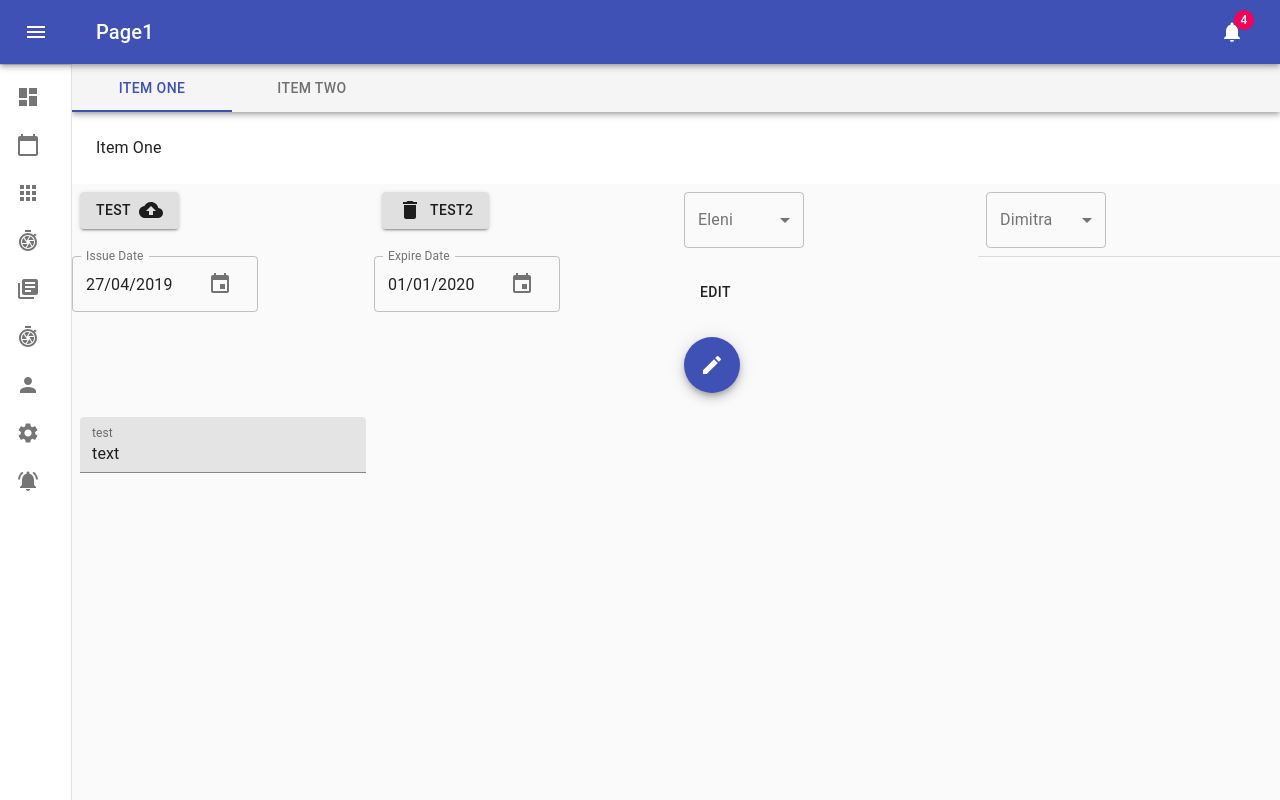
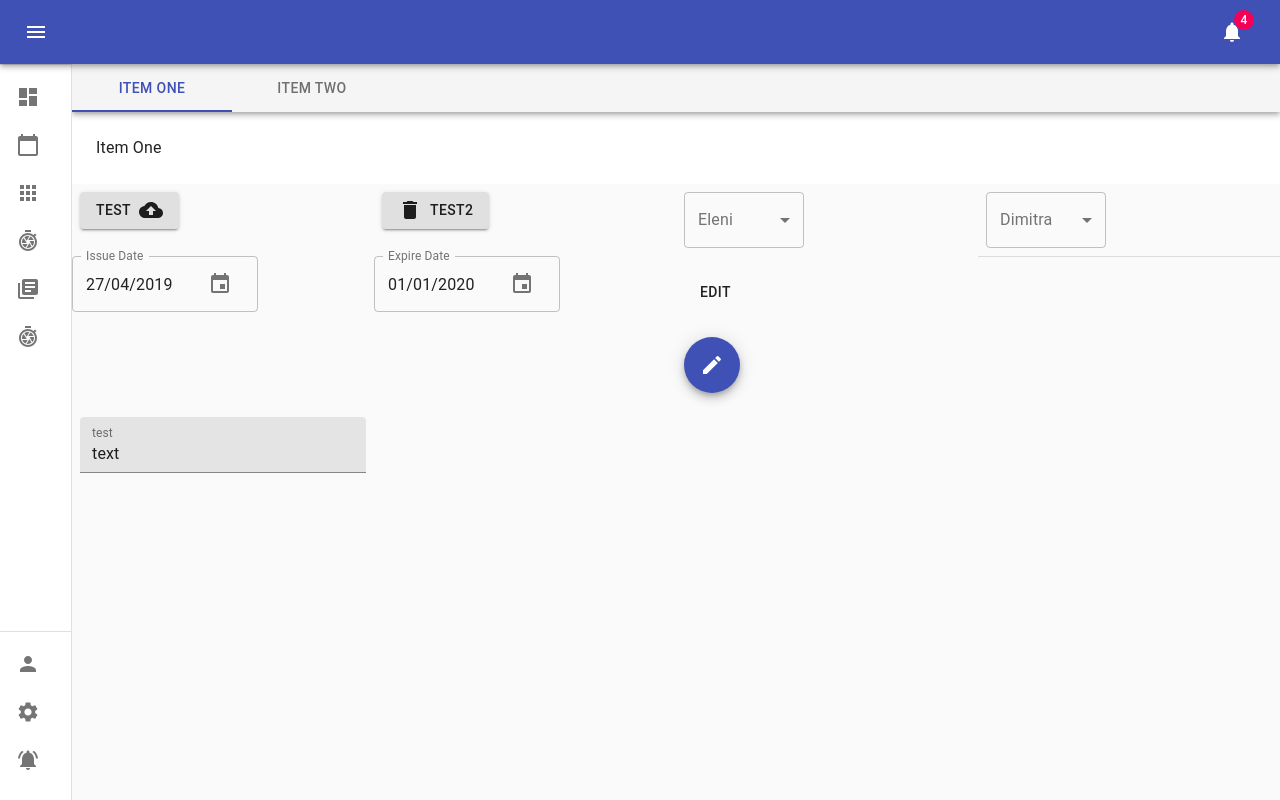
Before and after one commit to nmpegetis/react-pwa-starter, a React (Create React App) app: page / in a window 1280 px wide. Built offline with nearby package versions, Linux system fonts and the light colour scheme; the HTML template or start-up script is replaced by a standard one.

Commit message:
feat: add new user icons list in menu and position them

```diff
--- a/src/layouts/Drawer.js
+++ b/src/layouts/Drawer.js
@@ -6,7 +6,7 @@ import List from '@material-ui/core/List';
 import Divider from '@material-ui/core/Divider';
 import IconButton from '@material-ui/core/IconButton';
 import ChevronLeftIcon from '@material-ui/icons/ChevronLeft';
-import { mainListItems } from './menu';
+import { mainListItems, userListItems } from './menu';
 import styles from './styles';
 
 /**
@@ -30,6 +30,10 @@ const SideDrawer = withStyles(styles)(({ classes, open, onDrawerClose }) => (
 		</div>
 		<Divider />
 		<List>{mainListItems}</List>
+		<List className={classes.userMenuItems}>
+			<Divider />
+			<List>{userListItems}</List>
+		</List>
 	</Drawer>
 ));
 
--- a/src/layouts/Header.js
+++ b/src/layouts/Header.js
@@ -8,7 +8,7 @@ import IconButton from '@material-ui/core/IconButton';
 import Badge from '@material-ui/core/Badge';
 import MenuIcon from '@material-ui/icons/Menu';
 import NotificationsIcon from '@material-ui/icons/Notifications';
-import { mainMenuEntries } from './menu';
+import { mainMenuEntries, userMenuEntries } from './menu';
 import styles from './styles';
 
 /**
@@ -31,13 +31,16 @@ const Header = withStyles(styles)(({ classes, open, onDrawerOpen, history }) =>
 			</IconButton>
 			<Typography component="h1" variant="h6" color="inherit" noWrap className={classes.title}>
 				{history.location.pathname.split('/').length === 2 ? (
-					Object.keys(mainMenuEntries).filter(
-						(entry) => mainMenuEntries[entry].link === history.location.pathname
-					)[0]
+					Object.keys({ ...mainMenuEntries, ...userMenuEntries }).filter(
+						(entry) =>
+							(({ ...mainMenuEntries, ...userMenuEntries }[entry].link === history.location.pathname)[0])
+					)
 				) : (
-					Object.keys(mainMenuEntries).filter(
-						(entry) => mainMenuEntries[entry].link === '/' + history.location.pathname.split('/')[1]
-					)[0]
+					Object.keys({ ...mainMenuEntries, ...userMenuEntries }).filter(
+						(entry) =>
+							(({ ...mainMenuEntries, ...userMenuEntries }[entry].link ===
+								'/' + history.location.pathname.split('/')[1])[0])
+					)
 				)}
 			</Typography>
 			<IconButton color="inherit">
--- a/src/layouts/Layout.js
+++ b/src/layouts/Layout.js
@@ -8,7 +8,7 @@ import styles from './styles';
 import Header from './Header';
 import Drawer from './Drawer';
 import Page1 from '../routes/Page1';
-import { mainMenuEntries } from './menu';
+import { mainMenuEntries, userMenuEntries } from './menu';
 
 const routeComponentsMap = {
 	Page1,
@@ -33,8 +33,12 @@ class Layout extends React.Component {
 	};
 
 	renderRoutes = () =>
-		Object.keys(mainMenuEntries).map((entry) => (
-			<Route exact path={mainMenuEntries[entry].link} component={routeComponentsMap[entry]} />
+		Object.keys({ ...mainMenuEntries, ...userMenuEntries }).map((entry) => (
+			<Route
+				exact
+				path={{ ...mainMenuEntries, ...userMenuEntries }[entry].link}
+				component={routeComponentsMap[entry]}
+			/>
 		));
 
 	render() {
--- a/src/layouts/menu.js
+++ b/src/layouts/menu.js
@@ -20,16 +20,32 @@ export const mainMenuEntries = {
 	Page4: { link: '/', renderIcon: () => <ShutterSpeedIcon /> },
 	Page5: { link: '/', renderIcon: () => <LibraryBooksIcon /> },
 	Page6: { link: '/', renderIcon: () => <ShutterSpeedIcon /> },
+};
+
+export const userMenuEntries = {
 	Page7: { link: '/', renderIcon: () => <PersonIcon /> },
 	Page8: { link: '/', renderIcon: () => <SettingsIcon /> },
 	Page9: { link: '/', renderIcon: () => <NotificationsActiveIcon /> },
 };
 
-export const mainListItems = Object.keys(mainMenuEntries).map((entry) => (
+export const mainListItems = [
+	Object.keys(mainMenuEntries).map((entry) => (
 		<Link to={mainMenuEntries[entry].link} style={{ textDecoration: 'none' }}>
 			<ListItem button>
 				<ListItemIcon>{mainMenuEntries[entry].renderIcon()}</ListItemIcon>
 				<ListItemText primary={entry} />
 			</ListItem>
 		</Link>
-));
+	)),
+];
+
+export const userListItems = [
+	Object.keys(userMenuEntries).map((entry) => (
+		<Link to={userMenuEntries[entry].link} style={{ textDecoration: 'none' }}>
+			<ListItem button>
+				<ListItemIcon>{userMenuEntries[entry].renderIcon()}</ListItemIcon>
+				<ListItemText primary={entry} />
+			</ListItem>
+		</Link>
+	)),
+];
--- a/src/layouts/styles.js
+++ b/src/layouts/styles.js
@@ -69,6 +69,7 @@ const styles = (theme) => ({
 	h5: {
 		marginBottom: theme.spacing.unit * 2,
 	},
+	userMenuItems: { position: 'absolute', bottom: 0 },
 });
 
 export default styles;
```
Lines whose indentation alone changed are shown as unchanged.
